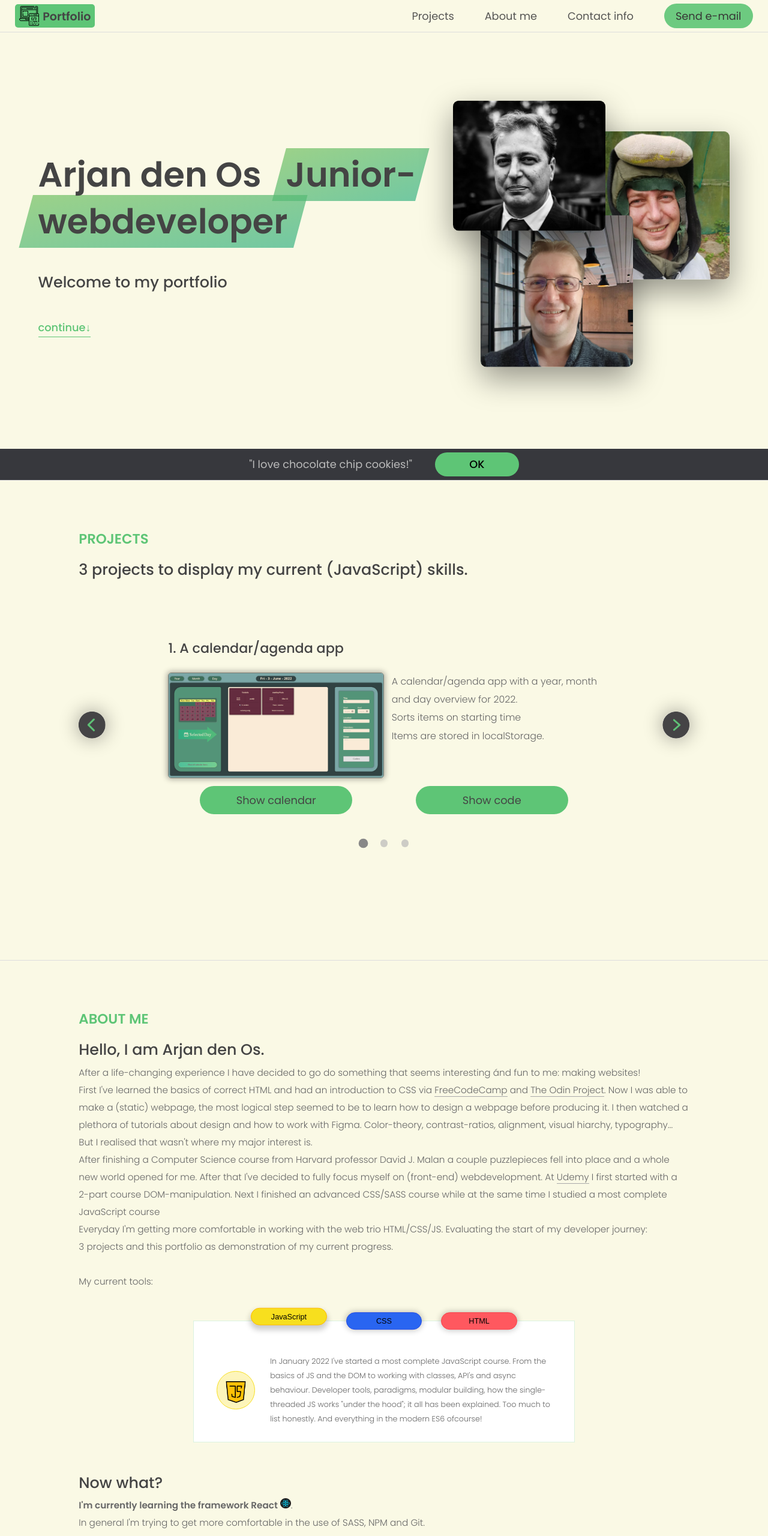
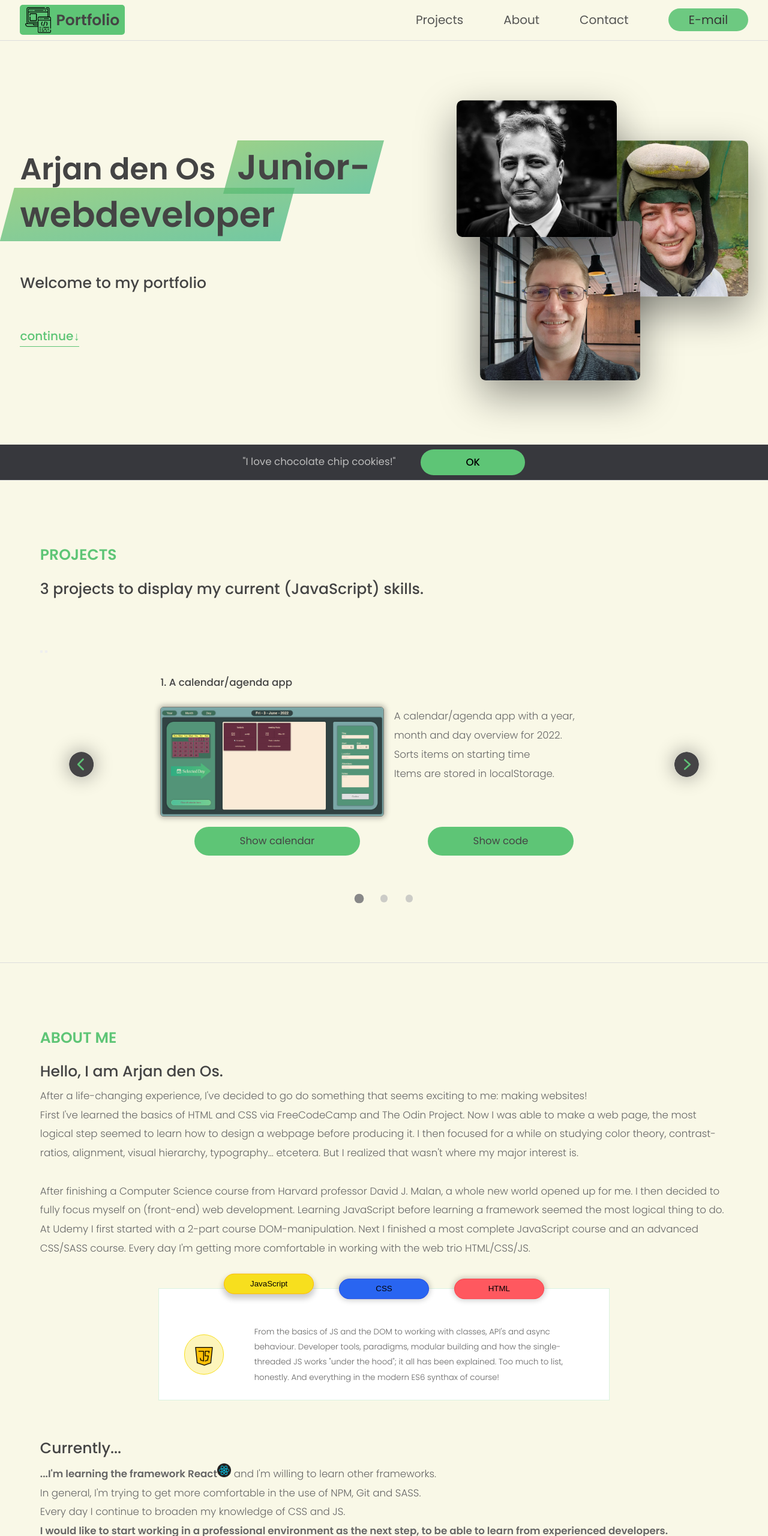
Before and after one commit to TzadO/portfolio, a website: page index.html in a window 1280 px wide. Shown: the top 2560 px of the page at 60% size. Drawn offline with Linux system fonts and the light colour scheme.

Commit message:
optimization

```diff
--- a/index.html
+++ b/index.html
@@ -1,16 +1,16 @@
 <!DOCTYPE html>
-<html lang="nl">
+<html lang="en">
   <head>
     <meta charset="UTF-8" />
     <meta name="author" content="Arjan den Os" />
-    <meta name="description" content="Welkom op mijn portfolio website. Ik ben een junior webdeveloper/student uit Hilversum." />
+    <meta name="description" content="Welcome to my portfolio website. I'm a junior web developer/student from Hilversum - Netherlands." />
     <meta http-equiv="X-UA-Compatible" content="IE=edge" />
     <meta name="viewport" content="width=device-width, initial-scale=1.0" />
     <link rel="icon" href="img/webdev-icon2.png" />
     <link href="https://fonts.googleapis.com/css?family=Poppins:300,400,500,600&display=swap" rel="stylesheet" />
     <link rel="stylesheet" href="style.css" />
     <script src="script.js" defer></script>
-    <title>Arjan den Os - Junior webdeveloper</title>
+    <title>Arjan den Os - Junior web developer</title>
   </head>
   <body>
     <header class="header">
@@ -24,13 +24,13 @@
             <a class="nav__link nav__link--underlined" href="#section--1">Projects</a>
           </li>
           <li class="nav__item">
-            <a class="nav__link nav__link--underlined" href="#section--2">About me</a>
+            <a class="nav__link nav__link--underlined" href="#section--2">About</a>
           </li>
           <li class="nav__item">
-            <a class="nav__link nav__link--underlined" href="#section--3">Contact info</a>
+            <a class="nav__link nav__link--underlined" href="#section--3">Contact</a>
           </li>
           <li class="nav__item">
-            <a class="nav__link nav__link--btn" href="mailto:arjandenos@gmail.com">Send e-mail</a>
+            <a class="nav__link nav__link--btn" href="mailto:arjandenos@gmail.com">E-mail</a>
           </li>
         </ul>
       </nav>
@@ -41,12 +41,12 @@
           <span class="highlight">Junior-</span>
           <span class="highlight">webdeveloper</span>
         </h1>
-        <h4>Welcome to my portfolio</h4>
+        <h2>Welcome to my portfolio</h2>
         <button class="btn--text btn--scroll-to">continue&DownArrow;</button>
         <div class="composition header__img">
-          <img alt="photo 3" class="composition__photo composition__photo--p2" src="img/zelf3.jpg"/>
-          <img alt="photo 1" class="composition__photo composition__photo--p3" src="img/zelf4.png"/>
-          <img alt="photo 2" class="composition__photo composition__photo--p1" src="img/zelf2.jpg"/>
+          <img alt="photo 3" class="composition__photo composition__photo--p2" src="img/zelf3.webp" />
+          <img alt="photo 1" class="composition__photo composition__photo--p3" src="img/zelf4.webp" />
+          <img alt="photo 2" class="composition__photo composition__photo--p1" src="img/zelf2.webp" />
         </div>
       </div>
       <div class="cookie-message">
@@ -64,12 +64,12 @@
       <div class="slider">
         <div class="slide slide--1">
           <div class="project">
-            <h5 class="project__header">1. A calendar/agenda app</h5>
+            <h4 class="project__header">1. A calendar/agenda app</h4>
             <div class="project__overview">
-              <img src="img/calendar-day.png" alt="calendar day overview" />
+              <img src="img/calendar-day.webp" alt="calendar day overview" />
               <p class="project__text">
-                A calendar/agenda app with a year, month and day overview for 2022.<br/>
-                Sorts items on starting time <br/>
+                A calendar/agenda app with a year, month and day overview for 2022.<br />
+                Sorts items on starting time <br />
                 Items are stored in localStorage.
               </p>
             </div>
@@ -82,14 +82,14 @@
 
         <div class="slide slide--2">
           <div class="project">
-            <h5 class="project__header">2. A simple bankapp</h5>
+            <h4 class="project__header">2. A simple bankapp</h4>
             <div class="project__overview">
-              <img src="img/bankapp.png" alt="bankapp" />
+              <img src="img/bankapp.webp" alt="bankapp" />
               <p class="project__text">
-                A simple bankapp with a login.<br/>
-                Accounts in NL and US locale display.<br/>
-                Transfer money between accounts.<br/>
-                Sortbutton for the display.<br/>
+                A simple bankapp with a login.<br />
+                Accounts in NL and US locale display.<br />
+                Transfer money between accounts.<br />
+                Sortbutton for the display.<br />
                 Logout timer.
               </p>
             </div>
@@ -102,12 +102,12 @@
 
         <div class="slide slide--3">
           <div class="project">
-            <h5 class="project__header">3. A workout tracker/map</h5>
+            <h4 class="project__header">3. A workout tracker/map</h4>
             <div class="project__overview">
-              <img src="img/workoutmap.png" alt="workoutmap" />
+              <img src="img/workoutmap.webp" alt="workoutmap" />
               <p class="project__text">
-                A workout tracker/map with the Leaflet library and Openstreetmap.<br/>
-                Works with two classes, one for biking and one for running.<br/>
+                A workout tracker/map with the Leaflet library and Openstreetmap.<br />
+                Works with two classes, one for biking and one for running.<br />
                 Workouts are stored in localStorage.
               </p>
             </div>
@@ -117,8 +117,8 @@
             </div>
           </div>
         </div>
-        <img src="img/arrow-left.png" class="slider__btn slider__btn--left">
-        <img src="img/arrow-right.png" class="slider__btn slider__btn--right">
+        <button><img src="img/arrow-left.png" class="slider__btn slider__btn--left" alt="arrow-left"/></button>
+        <button><img src="img/arrow-right.png" class="slider__btn slider__btn--right" alt="arrow-right"/></button>
       </div>
       <div class="dots"></div>
     </section>
@@ -128,14 +128,14 @@
         <h2 class="section__description">About me</h2>
         <h3 class="section__header">Hello, I am Arjan den Os.</h3>
         <p class="section__information">
-          After a life-changing experience I have decided to go do something that seems interesting ánd fun to me: making websites!<br>
-          First I've learned the basics of correct HTML and had an introduction to CSS via <a href="https://www.freecodecamp.org/" target="_blank" class="section__information-link">FreeCodeCamp</a> and <a href="https://www.theodinproject.com/" target="_blank" class="section__information-link">The Odin Project</a>. Now I was able to make a (static) webpage, the most logical step seemed to be to learn how to design a webpage before producing it. I then watched a plethora of tutorials about design and how to work with Figma. Color-theory, contrast-ratios, alignment, visual hiarchy, typography... But I realised that wasn't where my major interest is.<br>
-          After finishing a Computer Science course from Harvard professor David J. Malan a couple puzzlepieces fell into place and a whole new world opened for me. After that I've decided to fully focus myself on (front-end) webdevelopment. At <a href="https://www.udemy.com/" target="_blank" class="section__information-link">Udemy</a> I first started with a 2-part course DOM-manipulation. Next I finished an advanced CSS/SASS course while at the same time I studied a most complete JavaScript course<br>
-          Everyday I'm getting more comfortable in working with the web trio HTML/CSS/JS. Evaluating the start of my developer journey:<br> 3 projects and this portfolio as demonstration of my current progress.<br><br>
-          My current tools:
+          After a life-changing experience, I've decided to go do something that seems exciting to me: making websites!<br />
+          First I've learned the basics of HTML and CSS via FreeCodeCamp and The Odin Project. Now I was able to make a web page, the most logical step seemed to learn how to design a webpage before producing it. I then focused for a while on studying color theory, contrast-ratios, alignment, visual hierarchy,
+          typography... etcetera. But I realized that wasn't where my major interest is.<br /><br />
+          After finishing a Computer Science course from Harvard professor David J. Malan, a whole new world opened up for me. I then decided to fully focus myself on (front-end) web development. Learning JavaScript before learning a framework seemed the most logical thing to do. At Udemy I first started with a 2-part course DOM-manipulation. Next I finished a most complete JavaScript course and an advanced CSS/SASS course. Every day I'm getting more comfortable in working with the web trio HTML/CSS/JS.
         </p>
       </div>
 
+      <div class="tools__wrapper">
         <div class="tools">
           <div class="tools__tab-container">
             <button class="tools__tab tools__tab--1 tools__tab--active" data-tab="1">JavaScript</button>
@@ -144,41 +144,41 @@
           </div>
           <div class="tools__content tools__content--1 tools__content--active">
             <div class="tools__icon tools__icon--1">
-            <img src="img/js.png" alt="javascript logo">
+              <img src="img/js.png" alt="javascript logo" />
             </div>
             <p>
-            In January 2022 I've started a most complete JavaScript course. From the basics of JS and the DOM to working with classes, API's and async behaviour. Developer tools, paradigms, modular building, how the single-threaded JS works "under the hood"; it all has been explained. Too much to list honestly. And everything in the modern ES6 ofcourse!
+              From the basics of JS and the DOM to working with classes, API's and async behaviour. Developer tools, paradigms, modular
+              building and how the single-threaded JS works "under the hood"; it all has been explained. Too much to list, honestly. And everything in the modern ES6 synthax of course!
             </p>
           </div>
-
           <div class="tools__content tools__content--2">
             <div class="tools__icon tools__icon--2">
-            <img src="img/css.png" alt="css logo">
+              <img src="img/css.png" alt="css logo" />
             </div>
             <p>
-            Via <a href="https://www.udemy.com/" target="_blank" class="section__information-link">Udemy</a> I have completed an advanced CSS/SASS course with flexbox and grid as basis, but also 'older' techniques have been explained. Trying to create fully responsive layout with as little media-query's as possible was an eye-opener and sometimes a challenging puzzle. Working with SASS and compiling with NPM was a good introduction to professional developing.
+              Via Udemy I have completed an advanced CSS/SASS course with flexbox and grid as basis, but also 'older' techniques have been explained. Trying to create a fully responsive layout with as little media-query's as possible was an eye-opener and sometimes a challenging puzzle. Working with SASS and compiling with NPM was a good introduction to professional developing.
             </p>
           </div>
           <div class="tools__content tools__content--3">
             <div class="tools__icon tools__icon--3">
-            <img src="img/html.png" alt="html logo">
+              <img src="img/html.png" alt="html logo" />
             </div>
             <p>
-            I started with <a href="https://www.freecodecamp.org/" target="_blank" class="section__information-link">FreeCodeCamp</a> and
-            <a href="https://www.theodinproject.com/" target="_blank" class="section__information-link">The Odin Project</a> to learn the basics of HTML. Forms, images, links etcetera. Via <a href="https://www.a11yproject.com/" target="_blank" class="section__information-link">a11yproject</a> I eventually learned the importance of semantically correct HTML and how the accessibility-tree node works.
+              I started to learn the basics of HTML via FreeCodeCamp and The Odin Project. Forms, images, links etcetera. Later I learned the importance of semantically correct HTML for SEO optimization and accessibility.
             </p>
+          </div>
         </div>
       </div>
 
       <div class="section__title">
-        <h3 class="section__header">Now what?</h3>
+        <h3 class="section__header">Currently...</h3>
         <p class="section__information">
-          <strong>I'm currently learning the framework React</strong> <img class="section__information--icon" src='img/react.webp' alt="">.<br/>
-          In general I'm trying to get more comfortable in the use of SASS, NPM and Git.<br/>
-          Everyday I continue to broaden my knowledge of CSS and JS.<br/>
-          (Eventually I would like to start a course on Node.JS to learn more about the backend so I can practice projects on my Raspberry.<br>
-          But for the now the focus is 100% on front-end.)<br/>
-          <strong>I would like to start working in a professional environment as next step, to be able to learn from experienced developers.</strong>
+          <strong>...I'm learning the framework React</strong><img class="section__information--icon" src="img/react.webp" alt="" /> and I'm willing to learn other frameworks.<br/>
+          In general, I'm trying to get more comfortable in the use of NPM, Git and SASS.<br />
+          Every day I continue to broaden my knowledge of CSS and JS.<br />
+          <strong>I would like to start working in a professional environment as the next step, to be able to learn from experienced developers.</strong><br />
+          Eventually I would like to start a course on Node.JS, so can practice projects on my Raspberry Pi and learn more about the back-end.<br />
+          For now, the focus is 100% on front-end.
         </p>
       </div>
     </section>
@@ -186,14 +186,14 @@
     <section class="section section--contact" id="section--3">
       <div class="section__title">
         <h3 class="section__header">Info</h3>
-        <p class="section__information">Arjan den Os<br />arjandenos@gmail.com<br />06-16001123</p>
+        <p class="section__information contact">Arjan den Os<br />arjandenos@gmail.com<br />06-16001123</p>
       </div>
       <div class="contact">
-        <a href="mailto:arjandenos@gmail.com" class="contact__link"><img src="img/email.png" alt="e-mail"/></a>
-        <a href="https://wa.me/31616001123" target="_blank" class="contact__link"><img src="img/whatsapp.png" alt="whats app"/></a>
-        <a href="https://www.linkedin.com/in/arjan-den-os-7b7953118/" target="_blank" class="contact__link"><img src="img/linkedin.png" alt="linked in"/></a>
-        <a href="https://github.com/TzadO" target="_blank" class="contact__link"><img src="img/github.png" alt="git hub"/></a>
-        <a href="arjandenos_cv.pdf" target="_blank" class="contact__link"><img src="img/resume.png"/></a>
+        <a href="mailto:arjandenos@gmail.com" class="contact__link"><img src="img/email.png" alt="e-mail" /></a>
+        <a href="https://wa.me/31616001123" target="_blank" class="contact__link"><img src="img/whatsapp.png" alt="whats app" /></a>
+        <a href="https://www.linkedin.com/in/arjan-den-os-7b7953118/" target="_blank" class="contact__link"><img src="img/linkedin.png" alt="linked in" /></a>
+        <a href="https://github.com/TzadO" target="_blank" class="contact__link"><img src="img/github.png" alt="git hub" /></a>
+        <a href="arjandenos_cv.pdf" target="_blank" class="contact__link"><img src="img/resume.png" alt="resume" aria-label="resume" /></a>
       </div>
     </section>
   </body>
--- a/script.js
+++ b/script.js
@@ -23,7 +23,7 @@ function goToSlide() {
 function createDots() {
   slides.forEach(function (_, index) {
     document.querySelector(".dots").insertAdjacentHTML("beforeend",
-      `<button class="dots__dot" data-slide="${index}"></button>`);
+      `<button aria-label="slider selector" class="dots__dot" data-slide="${index}"></button>`);
   });
 }
 
--- a/style.css
+++ b/style.css
@@ -75,14 +75,16 @@
   }
 }
 
-* {
+*,
+*::before,
+*::after {
   margin: 0;
   padding: 0;
   box-sizing: inherit;
 }
 
 html {
-  font-size: calc(8px + (16 - 8) * (100vw - 360px) / (1920 - 360));
+  font-size: calc(12px + (20 - 12) * (100vw - 360px) / (1920 - 360));
   box-sizing: border-box;
   scroll-behavior: smooth;
 }
@@ -92,18 +94,25 @@ body {
   font-weight: 300;
   color: #444;
   line-height: 1.9;
-  background-color: #faf9e5;
+  background-color: #f9f8e7;
 }
 
 .section {
   min-height: fit-content;
-  padding: 6rem 3rem;
+  padding: 6rem 4rem;
   border-top: 1px solid #ddd;
   transition: opacity 2s;
 }
 
 .section--projects {
   height: 100vh;
+}
+
+
+@media only screen and (max-width: 900px) {
+  .section--projects {
+    padding: 4rem 1rem;
+  }
 }
 
 @media only screen and (max-width: 600px) {
@@ -119,11 +128,11 @@ body {
 
 .section__title {
   max-width: 80rem;
-  margin: 0 auto 1rem auto;
+  margin: 0 auto 1rem;
 }
 
 .section__description {
-  font-size: 1.8rem;
+  font-size: 1.5rem;
   font-weight: 600;
   text-transform: uppercase;
   color: var(--color-primary);
@@ -131,19 +140,21 @@ body {
 }
 
 .section__header {
-  font-size: 2rem;
+  font-size: 1.5rem;
   line-height: 1.3;
   font-weight: 500;
   margin-bottom: .5rem;
 }
 
 .section__information {
-  font-size: 1.2rem;
+  font-size: 1rem;
   margin-bottom: 3rem;
+  max-width: 120ch;
 }
 
 .section__information--icon {
   height: 1.4rem;
+  width: 1.4rem;
 }
 
 .section__information-link:link,
@@ -156,7 +167,7 @@ body {
 .btn {
   display: inline-block;
   background-color: var(--color-primary);
-  font-size: 1.4rem;
+  font-size: 1rem;
   font-family: inherit;
   font-weight: 500;
   border: none;
@@ -204,7 +215,7 @@ body {
   animation-timing-function: ease-out;
   display: inline-block;
   background: none;
-  font-size: 1.4rem;
+  font-size: 1.2rem;
   font-family: inherit;
   font-weight: 500;
   color: var(--color-primary);
@@ -221,7 +232,6 @@ p {
 
 .nav {
   display: flex;
-  /* justify-content: space-between; */
   align-items: center;
   height: fit-content;
   width: 100%;
@@ -238,15 +248,28 @@ p {
 
 .nav__home {
   height: 3rem;
+  width: fit-content;
   background-color: var(--color-primary);
   border-radius: 5px;
   padding: .2rem .5rem;
-  justify-content: center;
+  align-items: center;
   gap: .5rem;
   display: flex;
   text-decoration: none;
   color: inherit;
 }
+
+.nav__logo {
+  max-height: 100%;
+  max-width: 100%;
+}
+
+@media only screen and (max-width: 800px ) {
+  .nav__logo {
+    display: none;
+  }
+}
+
 .nav__item {
   margin-left: 4rem;
   opacity: .9;
@@ -265,7 +288,7 @@ p {
 
 .nav__link:link,
 .nav__link:visited {
-  font-size: 1.4rem;
+  font-size: 1.2rem;
   font-weight: 400;
   color: inherit;
   text-decoration: none;
@@ -294,8 +317,8 @@ p {
 
 .nav__link--btn:link,
 .nav__link--btn:visited {
-  padding: 0.25rem 1.5rem;
-  border-radius: 3rem;
+  padding: 0 2rem;
+  border-radius: 100px;
   background-color: var(--color-primary);
   color: #222;
   white-space: nowrap;
@@ -324,8 +347,8 @@ p {
 
 .header__title {
   flex: 1;
-  margin: 1rem 5rem;
-  max-width: 115rem;
+  margin: 1rem 2rem;
+  max-width: 80rem;
   display: grid;
   grid-template-columns: 3fr 2fr;
   row-gap: 3rem;
@@ -339,15 +362,15 @@ h1 {
   animation-name: moveInLeft;
   animation-duration: 1.5s;
   animation-timing-function: ease-out;
-  font-size: 4.5rem;
+  font-size: 3rem;
   line-height: 1.35;
 }
 
-h4 {
+.header__title h2 {
   animation-name: moveInLeft2;
   animation-duration: 1.5s;
   animation-timing-function: ease-out;
-  font-size: 2rem;
+  font-size: 1.5rem;
   font-weight: 500;
 }
 
@@ -355,12 +378,12 @@ h4 {
   width: 100%;
   grid-column: 2 / 3;
   grid-row: 1 / span 4;
-  transform: translateY(-6rem);
+  transform: translateY(-4rem);
 }
 
 .highlight {
   position: relative;
-  font-size: 4.5rem;
+  font-size: 3.5rem;
 }
 
 .highlight::after {
@@ -389,7 +412,7 @@ h4 {
   position: absolute;
   z-index: 10;
   transition: all 0.2s;
-  outline-offset: .5rem;
+  outline-offset: .4rem;
 }
 
 .composition__photo--p1 {
@@ -409,31 +432,22 @@ h4 {
 }
 
 .composition__photo--p3 {
-  left: 10%;
-  top: 20rem;
+  left: 8%;
+  top: 14rem;
   animation-name: moveInBottom;
   animation-duration: 1.5s;
   animation-timing-function: ease-out;
 }
 
-@media only screen and (max-width: 1350px) {
-  .composition__photo--p3 {
-    top: 17rem;
-  }
-}
-
 @media only screen and (max-width: 1050px) {
   .composition__photo--p3 {
-    top: 14rem;
-  }
-  .composition {
-    top: 0;
+    top: 12rem;
   }
 }
 
 @media only screen and (max-width: 800px) {
   .composition__photo--p3 {
-    top: 11rem;
+    top: 10rem;
   }
 }
 
@@ -444,7 +458,7 @@ h4 {
 }
 
 .composition__photo:hover {
-  outline: .5rem solid var(--color-primary);
+  outline: .2rem solid var(--color-primary);
   transform: scale(1.05) translateY(-0.5rem);
   box-shadow: 0 2rem 4rem rgba(0, 0, 0, 0.5);
   z-index: 20;
@@ -457,9 +471,9 @@ h4 {
 }
 
 .slider {
-  max-width: 87rem;
-  height: 30rem;
-  margin: 1rem auto 0;
+  max-width: 70rem;
+  height: 25rem;
+  margin: .5rem auto ;
   position: relative;
   overflow: hidden;
 }
@@ -468,7 +482,7 @@ h4 {
   position: absolute;
   top: 0;
   width: 100%;
-  height: 30rem;
+  height: 25rem;
   display: flex;
   align-items: center;
   justify-content: center;
@@ -482,8 +496,8 @@ h4 {
   top: 50%;
   z-index: 10;
   border-radius: 50%;
-  height: 3.5rem;
-  width: 3.5rem;
+  height: 2.5rem;
+  width: 2.5rem;
   cursor: pointer;
   box-shadow: 0 0 30px 3px rgba(0, 0, 0, .3);
 }
@@ -508,8 +522,8 @@ h4 {
   border: none;
   background-color: #b9b9b9;
   opacity: 0.7;
-  height: 1rem;
-  width: 1rem;
+  height: .75rem;
+  width: .75rem;
   border-radius: 50%;
   margin-right: 1.75rem;
   cursor: pointer;
@@ -534,7 +548,7 @@ h4 {
 }
 
 .project__header {
-  font-size: 1.75rem;
+  font-size: 1rem;
   font-weight: 500;
   margin-bottom: 1.5rem;
   color: #444;
@@ -556,7 +570,7 @@ h4 {
 }
 
 .project__text {
-  font-size: 1.25rem;
+  font-size: 1rem;
   color: #666;
 }
 
@@ -565,14 +579,14 @@ h4 {
 }
 
 .project__link--button {
-  width: 20rem;
+  max-width: 17rem;
   margin: 0 auto;
   text-align: center;
 }
 
 .project__link:link,
 .project__link:visited {
-  font-size: 1.4rem;
+  font-size: 1rem;
   font-weight: 400;
   color: inherit;
   text-decoration: none;
@@ -584,10 +598,10 @@ h4 {
   margin-bottom: 4rem;
 }
 
-@media only screen and (max-width: 650px) {
+@media only screen and (max-width: 680px) {
   .project__link--button {
     width: fit-content;
-    padding: .5rem 1rem;
+    padding: .3rem .6rem;
   }
 }
 @media only screen and (max-width: 525px) {
@@ -598,10 +612,15 @@ h4 {
 }
 
 .tools {
-  max-width: 50rem;
-  margin: 4rem auto;
+  max-width: 45rem;
   background-color: #fff;
   border: 1px solid var(--color-primary-opacity);
+}
+
+.tools__wrapper {
+  margin: 0 auto 1rem;
+  width: fit-content;
+  height: 14rem;
 }
 
 .tools__tab-container {
@@ -616,10 +635,11 @@ h4 {
   border-radius: 100px;
   padding: .5rem 1rem;
   width: 20%;
-  font-size: 1rem;
+  font-size: .8rem;
   box-shadow: 0 0 10px 2px rgba(0, 0, 0, .2);
   cursor: pointer;
   transition: all .2s;
+  overflow: hidden;
 }
 
 .tools__tab--1 {
@@ -657,7 +677,8 @@ h4 {
 
 .tools__content {
   display: none;
-  padding: 2rem 3rem;
+  padding: 1.5rem 2.5rem;
+  font-size: .8rem;
 }
 
 .tools__content--active {
@@ -670,10 +691,22 @@ h4 {
   align-items: center;
   justify-content: center;
   align-self: center;
-  height: 5rem;
-  width: 5rem;
+  height: 4rem;
+  width: 4rem;
   border-radius: 50%;
   padding: 1rem;
+}
+
+@media only screen and (max-width: 500px) {
+  .tools__content--active {
+    display: flex;
+  }
+  .tools__content {
+    padding: 1rem;
+  }
+  .tools__icon {
+    display: none;
+  }
 }
 
 .tools__icon--1 {
@@ -707,8 +740,12 @@ h4 {
   padding: 4rem 3rem;
 }
 
+.section--contact p {
+  color: #bbb;
+}
+
 .section--contact .section__header {
-  color: #fff;
+  color: #ddd;
   text-align: center;
   margin-bottom: 1rem;
 }
@@ -720,8 +757,8 @@ h4 {
 }
 
 .contact__link > img {
-  width: 5rem;
-  height: 5rem;
+  width: 3.5rem;
+  height: 3.5rem;
 }
 
 .cookie-message {
@@ -733,12 +770,13 @@ h4 {
   align-items: center;
   justify-content: center;
   background-color: #37383d;
+  border-top: 1px solid #f9f8e7;
   width: 100%;
   color: #bbb;
-  font-size: 1.4rem;
+  font-size: 1rem;
   font-weight: 400;
 }
 
 .btn--close-cookie {
-  margin-left: 3rem;
+  margin-left: 2.5rem;
 }
```
Also changed, not shown: img/bankapp.png (deleted), img/bankapp.webp (added), img/calendar-day.png (deleted), img/calendar-day.webp (added), img/workoutmap.webp (added), img/zelf2.jpg (deleted), img/zelf2.webp (added), img/zelf3.jpg (deleted), img/zelf3.webp (added), img/zelf4.png (deleted), img/zelf4.webp (added), 1 other file. Lines whose indentation alone changed are shown as unchanged.
